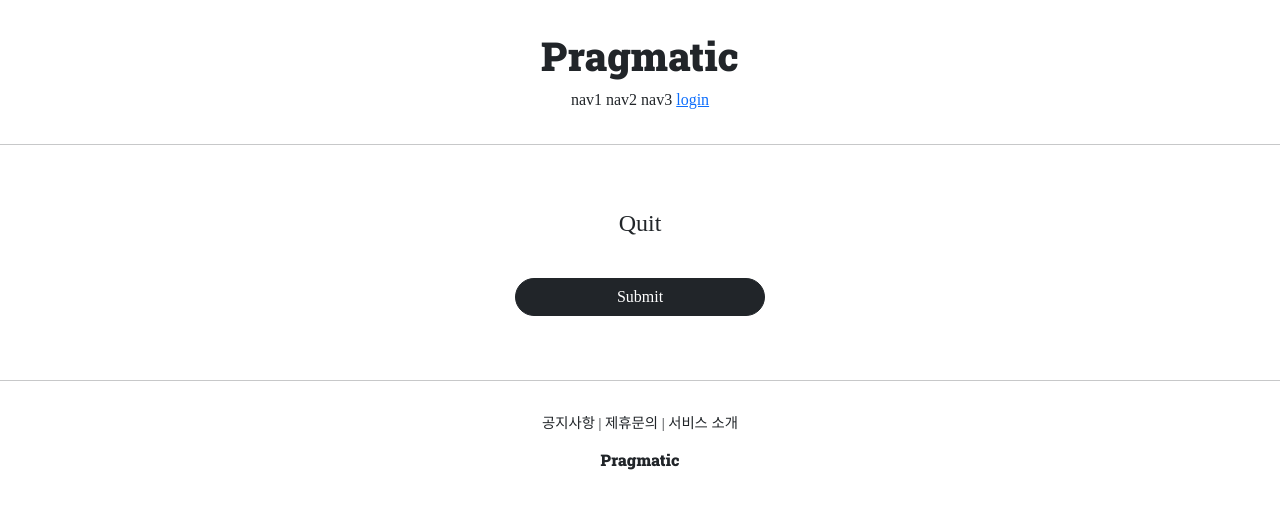
After one commit to yesyeseo/Pinterest-Clone, a Django app: template pargmatic/accountapp/templates/accountapp/delete.html in a window 1280 px wide. The commit adds this page. Shown: the top 509 px of the page. Run offline with Django 3.2, Linux system fonts and the light colour scheme; the template is opened without the code that fills it, so the values that code supplies are empty; some libraries are stand-ins or nearby versions.

Commit message:
delete user with DeleteView

```diff
--- /dev/null
+++ b/pargmatic/accountapp/templates/accountapp/delete.html
@@ -0,0 +1,16 @@
+{% extends 'base.html' %}
+{% load bootstrap4 %}
+
+{% block content %}
+
+    <div style="text-align: center; max-width: 500px; margin: 4rem auto">
+        <div class="mb-4">
+            <h4>Quit</h4>
+        </div>
+        <form action="{% url 'accountapp:delete' pk=user.pk %}" method="post">
+            {% csrf_token %}
+            <input type="submit" class="btn btn-dark rounded-pill col-6 mt-3">
+        </form>
+    </div>
+
+{% endblock %}
--- a/pargmatic/accountapp/templates/accountapp/detail.html
+++ b/pargmatic/accountapp/templates/accountapp/detail.html
@@ -17,6 +17,11 @@
                     Chango Info
                 </p>
             </a>
+            <a href="{% url 'accountapp:delete' pk=user.pk %}">
+                <p>
+                    Quit
+                </p>
+            </a>
             {% endif %}
 
         </div>
--- a/pargmatic/accountapp/urls.py
+++ b/pargmatic/accountapp/urls.py
@@ -1,7 +1,7 @@
 from django.contrib.auth.views import LoginView, LogoutView
 from django.urls import path
 
-from accountapp.views import hello_world, AccountCreateView, AccountDetailView, AccountUpdateView
+from accountapp.views import hello_world, AccountCreateView, AccountDetailView, AccountUpdateView, AccountDeleteView
 
 app_name = "accountapp"
 
@@ -14,4 +14,5 @@ urlpatterns = [
     path('create/', AccountCreateView.as_view(), name='create'),
     path('detail/<int:pk>', AccountDetailView.as_view(), name='detail'),
     path('update/<int:pk>', AccountUpdateView.as_view(), name='update'),
+    path('delete/<int:pk>', AccountDeleteView.as_view(), name='delete'),
 ]
--- a/pargmatic/templates/base.html
+++ b/pargmatic/templates/base.html
@@ -14,6 +14,5 @@
     <hr>
 
     {% include 'footer.html' %}
-
 <body>
 </html>
```
Also changed, not shown: pargmatic/accountapp/views.py (+6 -1 lines).
